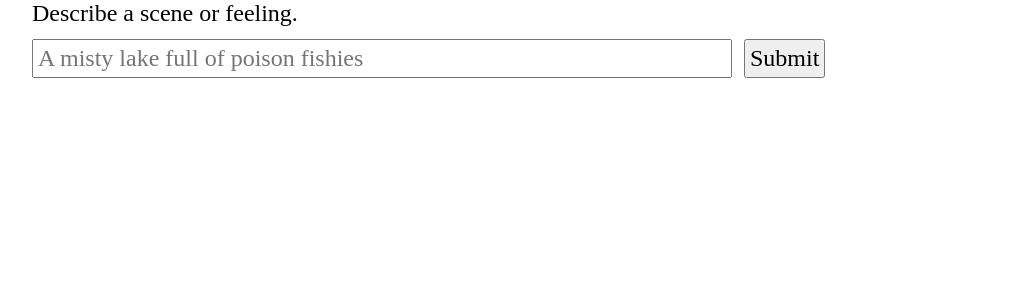
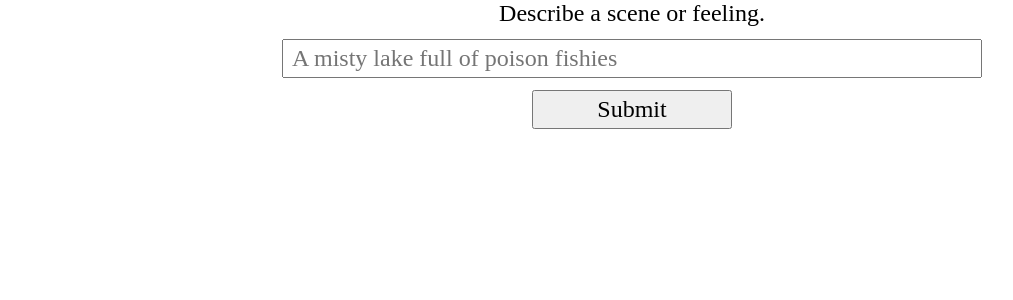
Before and after one commit to nicodann/sound-palette, a React (Vite) app: page / in a window 1280 px wide. Shown: the top 300 px of the page, without its empty margins (8-1021 px from the left). Built offline with nearby package versions, Linux system fonts and the light colour scheme.

Commit message:
Create api query lib function.

```diff
--- a/src/App.css
+++ b/src/App.css
@@ -1,12 +1,14 @@
 main {
   max-width: 1200px;
   margin: 0 auto 0 auto;
+  text-align: center;
 }
 
 form {
   display: flex;
   flex-direction: column;
   gap: 12px;
+  align-items: center;
 }
 
 #form-input_button {
@@ -16,11 +18,12 @@ form {
 
 input {
   min-width: 300px;
-  padding: 4px;
+  padding: 4px 8px;
 }
 
 button {
   padding: 4px;
+  width: 200px;
 }
 
 @media (min-width: 768px) {
--- a/src/App.tsx
+++ b/src/App.tsx
@@ -16,7 +16,7 @@ function App() {
     <main>
       <form onSubmit={handleSubmit}>
         <p>Describe a scene or feeling.</p>
-        <div id="form-input_button">
+        {/* <div id="form-input_button"> */}
         <input
           id="prompt"
           type="text"
@@ -29,7 +29,7 @@ function App() {
           }
         />
         <button type="submit">Submit</button>
-        </div>
+        {/* </div> */}
       </form>
     </main>
   );
```
Also changed, not shown: src/lib/post-qi-query.ts (added, +18 -0 lines), 1 other file (tests, documents, lock files or other folders). Lines whose indentation alone changed are shown as unchanged.
